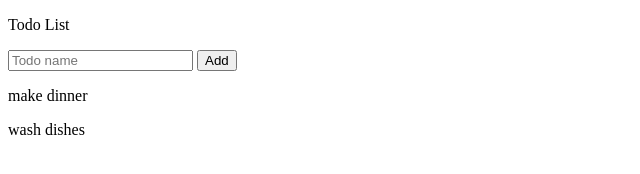
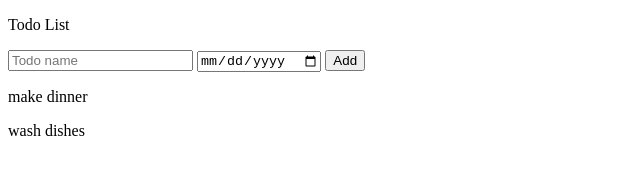
Before and after one commit to JohnMabas/Todo-List, a plain HTML site: page index.html in a window 1280 px wide. Shown: the whole page, without its empty margins (0-640 px from the left). Drawn offline with Linux system fonts and the light colour scheme.

Commit message:
added an input of date type

```diff
--- a/index.html
+++ b/index.html
@@ -8,6 +8,7 @@
 <body>
     <p>Todo List</p>
     <input placeholder="Todo name" class="js-name-input">
+    <input type="date" class="js-date-input">
     <button onclick="
         addTodo();
     ">Add</button>
```
